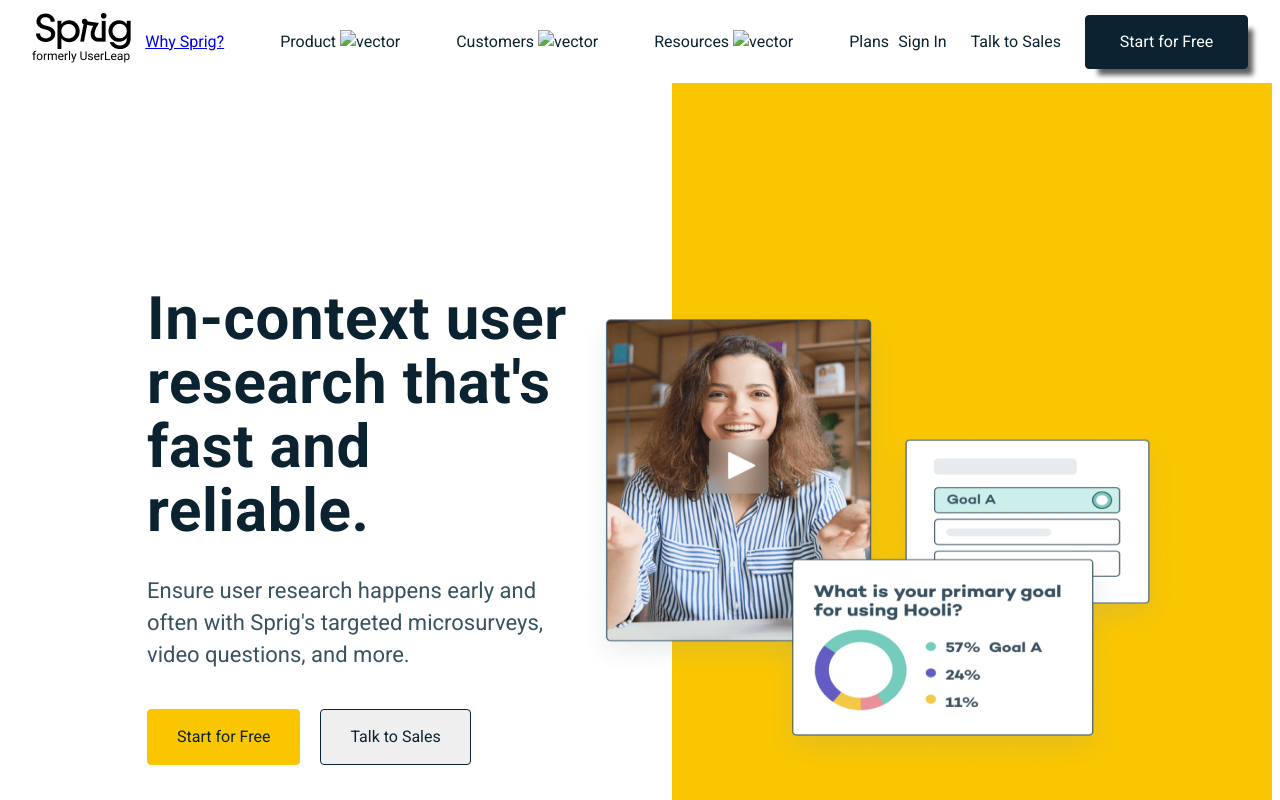
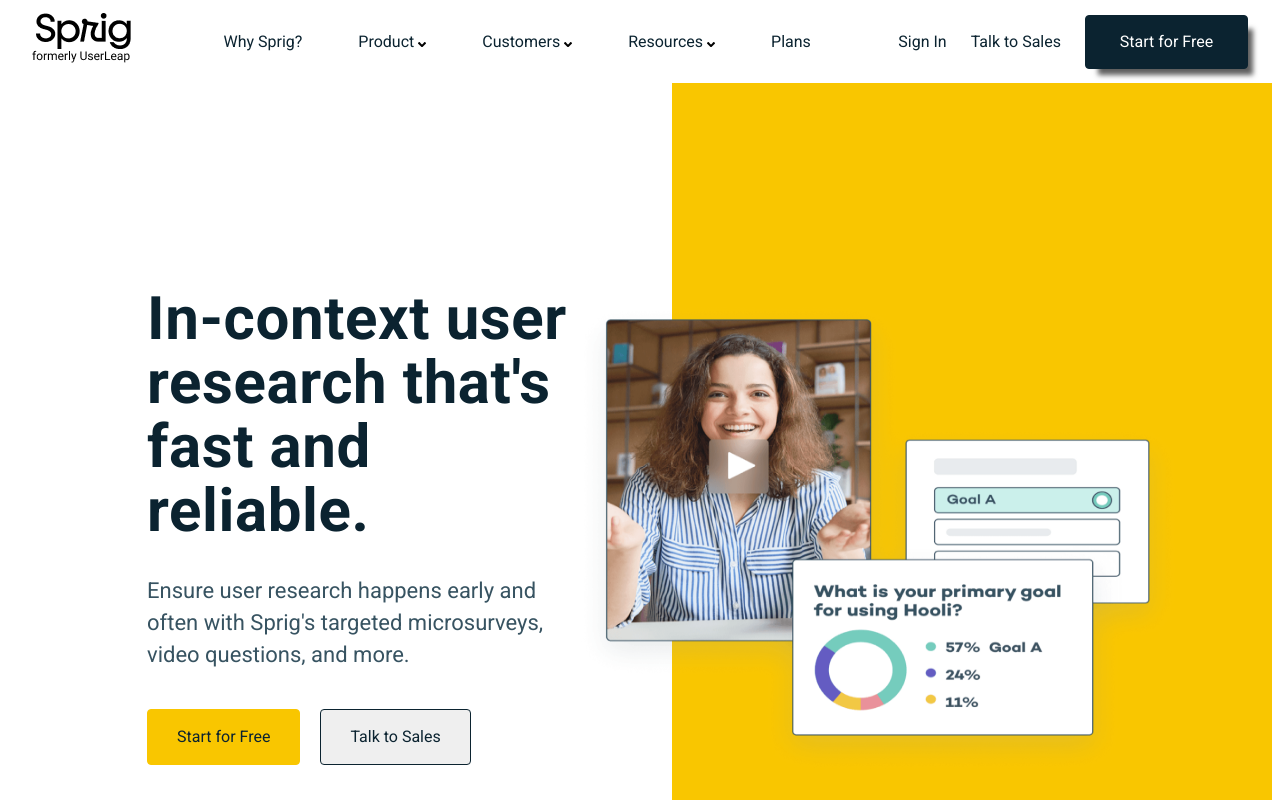
Before and after one commit to Ellurma/html, a plain HTML site: page project_html/index.html in a window 1280 px wide. Shown: the top 800 px of the page. Drawn offline with Linux system fonts and the light colour scheme.

Commit message:
add nav_vector

```diff
--- a/project_html/index.html
+++ b/project_html/index.html
@@ -19,10 +19,10 @@
         <div class="nav-logo"><img src="images/logo.png" alt="logo">
         </div>
         <div class="nav_center dsp-fl">
-            <div class="nav__item"><a href="#">Why Sprig?</a></div>
-            <div class="nav__item"><a href="#"></a>Product <img src="images/vector.png" alt="vector"></div>
-            <div class="nav__item"><a href="#"></a>Customers <img src="images/vector.png" alt="vector"></div>
-            <div class="nav__item"><a href="#"></a>Resources <img src="images/vector.png" alt="vector"></div>
+            <div class="nav__item"><a href="#"></a>Why Sprig?</div>
+            <div class="nav__item"><a href="#"></a>Product <img src="images/nav_vector.png" alt="vector"></div>
+            <div class="nav__item"><a href="#"></a>Customers <img src="images/nav_vector.png" alt="vector"></div>
+            <div class="nav__item"><a href="#"></a>Resources <img src="images/nav_vector.png" alt="vector"></div>
             <div class="nav__item"><a href="#"></a>Plans</div>
         </div>
         <div class="nav_right dsp-fl">
@@ -160,7 +160,7 @@
                 <h5>Target users based on what they do in your product</h5>
                 <h5 class="w563">Conduct interviews, concept tests, and surveys with specific users based on certain characteristics
                     and actions. Giving you faster, more relevant results every time.</h5>
-                <h5>Learn More <img src="images/Vector.png" alt=""></h5>
+                <h5>Learn More <img src="images/nav_vector.png" alt=""></h5>
                 <img src="images/hr_grey.png" alt="hr">
                 <p>AI Analysis</p>
                 <img src="images/hr_grey.png" alt="hr">
```
